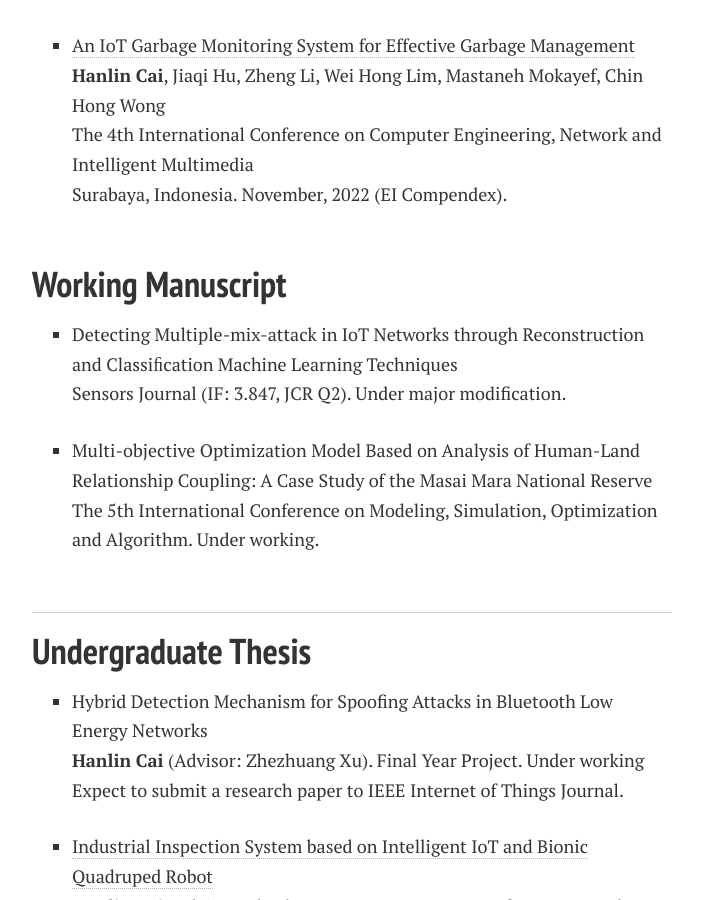
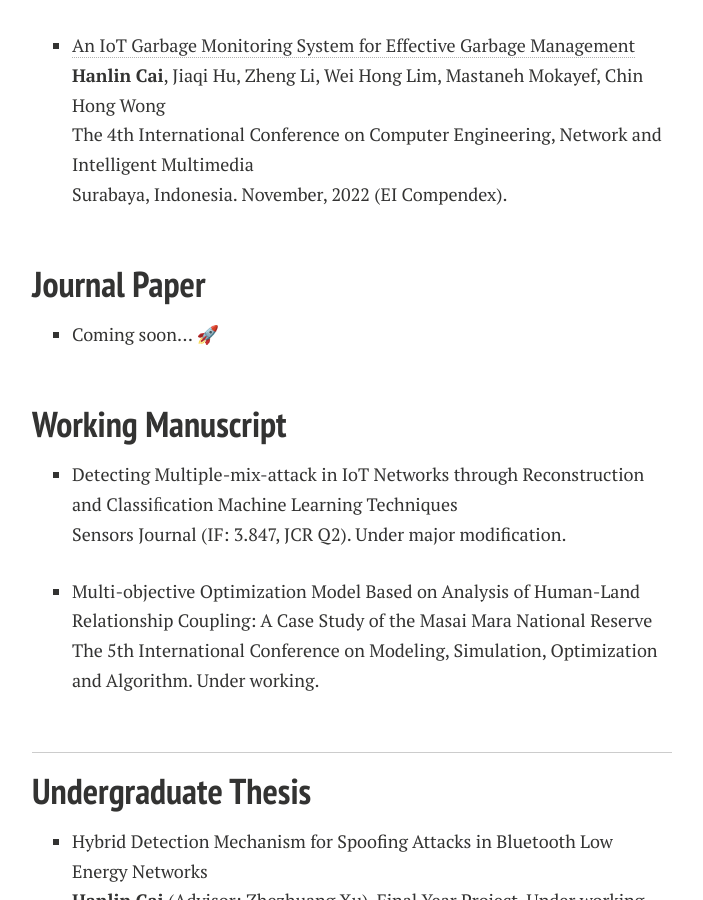
Before and after one commit to GuangLun2000/GuangLun2000.github.io, a Jekyll site: the page built from publications.md, in a window 1280 px wide and 900 px high, scrolled down 568 px. Shown: the whole window, without its empty margins (288-991 px from the left). Built offline with Jekyll 4.4.1, drawn with Linux system fonts in a browser that asks for light colours; nearby versions of some CDN libraries; comment, search, counter and statistics services are not loaded; a style sheet for code colours, icons or effects is not loaded.

Commit message:
Update publications.md

```diff
--- a/publications.md
+++ b/publications.md
@@ -13,6 +13,12 @@ Lastest Update: 15th Oct 2023&nbsp;  [中文版本 (Chinese Version)](https://ca
 - [Deep Residual Neural Network for Efficient Traffic Sign Detection](https://www.researchgate.net/publication/369505759)<br>**Hanlin Cai**, Zheng Li, Jiaqi Hu, Wei Hong Lim, Sew Sun Tiang, Mastaneh Mokayef, Chin Hong Wong<br>The 28th International Conference on Artificial Life and Robotics (ICAROB 2023)<br>Beppu, Japan. February, 2023.<br>
 
 - [An IoT Garbage Monitoring System for Effective Garbage Management](https://www.researchgate.net/publication/368410220_An_IoT_Garbage_Monitoring_System_for_Effective_Garbage_Management)<br>**Hanlin Cai**, Jiaqi Hu, Zheng Li, Wei Hong Lim, Mastaneh Mokayef, Chin Hong Wong<br>The 4th International Conference on Computer Engineering, Network and Intelligent Multimedia<br>Surabaya, Indonesia. November, 2022 (EI Compendex).<br>
+
+  <br>
+
+## Journal Paper
+
+- Coming soon... 🚀
 
   <br>
 
```
